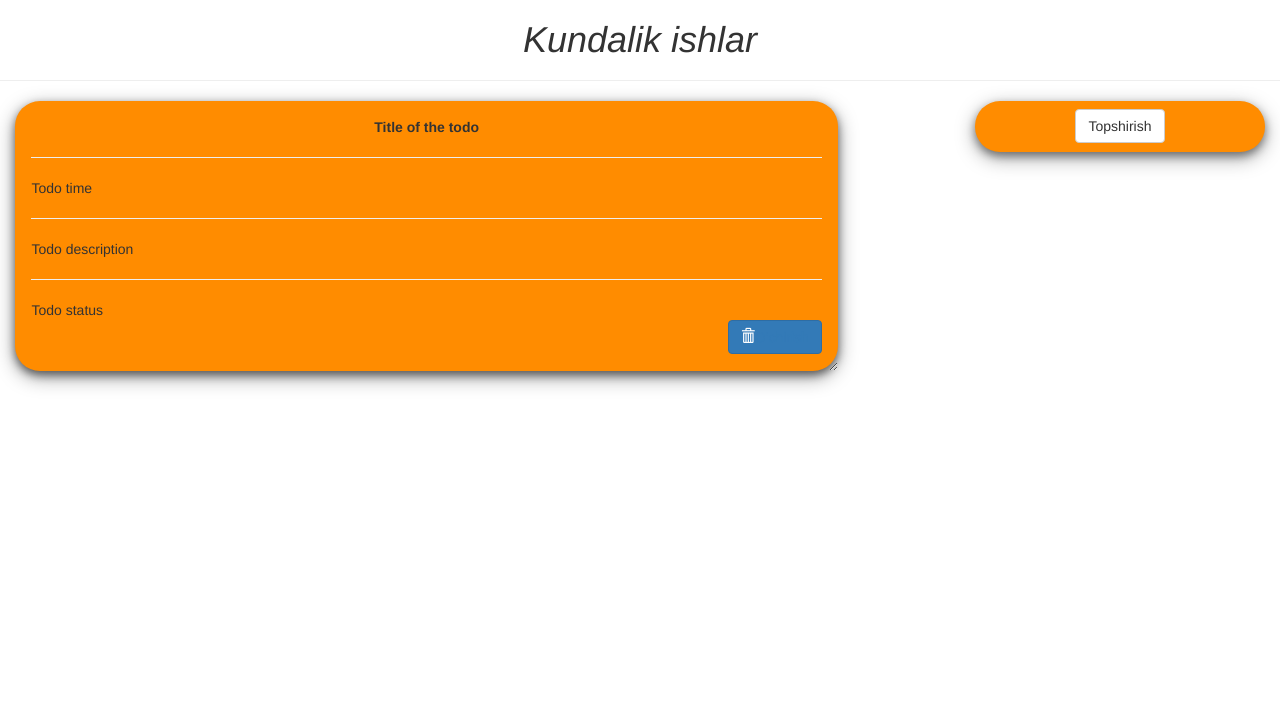
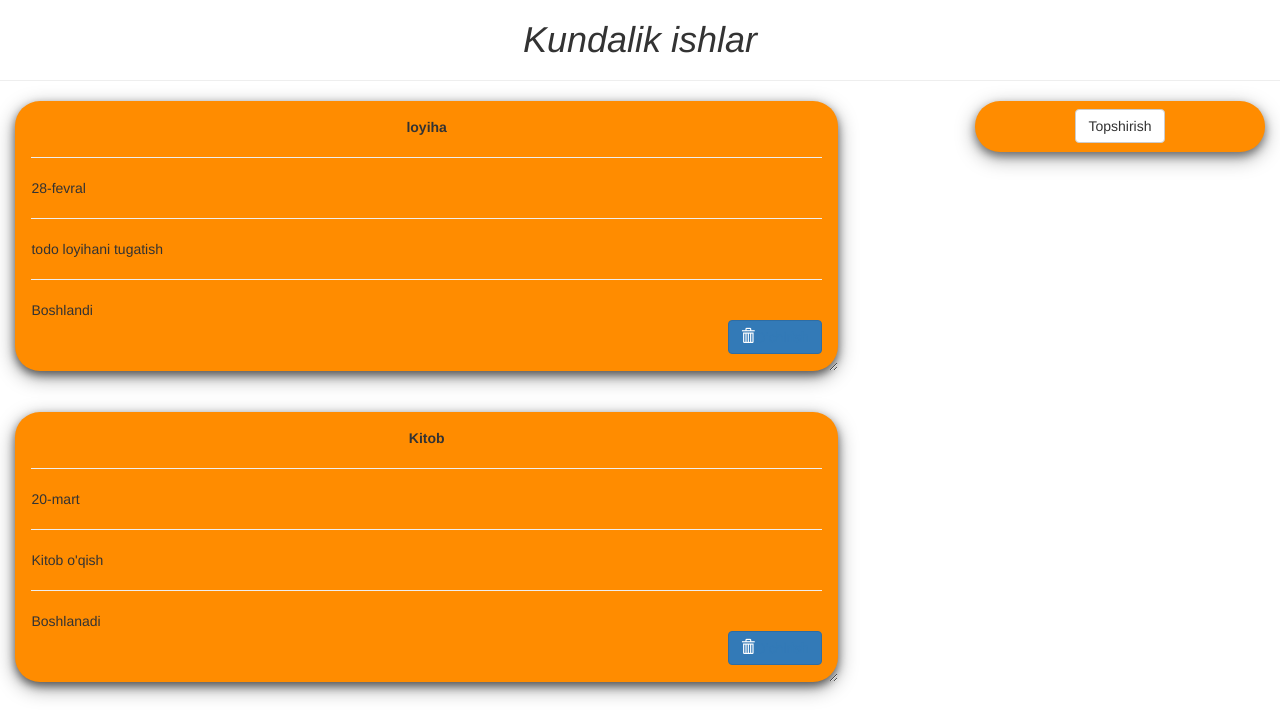
Before and after one commit to Akmaljon2002/todo_djangoda, a Django app: page / in a window 1280 px wide. Shown: the top 722 px of the page. Run offline with Django 4.2, Linux system fonts and the light colour scheme; data comes from the database, SQL or seed files in the repository; both versions use the stored data as it was after the commit; some libraries are stand-ins or nearby versions.

Commit message:
Hamma todolarni chiqarish imkoniyati qo'shildi

```diff
--- a/asosiy/models.py
+++ b/asosiy/models.py
@@ -4,8 +4,9 @@ class Kundalik(models.Model):
     status = [
         ("Boshlanadi", "Boshlanadi"), ("Boshlandi", "Boshlandi"), ("Bajarildi", "Bajarildi")
     ]
+    sarlavha = models.CharField(max_length=30, blank=True)
     muddat = models.CharField(max_length=20)
     batafsil = models.CharField(max_length=50)
     status = models.CharField(max_length=50, choices=status)
     def __str__(self):
-        return self.muddat
+        return self.sarlavha
--- a/asosiy/views.py
+++ b/asosiy/views.py
@@ -1,4 +1,8 @@
 from django.shortcuts import render
+from .models import *
 
 def home(request):
-    return render(request, 'todo.html')
+    data = {
+        "kundalik":Kundalik.objects.all()
+    }
+    return render(request, 'todo.html', data)
--- a/templates/todo.html
+++ b/templates/todo.html
@@ -58,17 +58,19 @@
   <div class="row">
 
     <div class="col-md-8">
+      {% for k in kundalik %}
       <div class="card">
-        <center><b>Title of the todo</b></center>
+        <center><b>{{k.sarlavha}}</b></center>
         <hr/>
-        Todo time
+        {{k.muddat}}
         <hr/>
-        Todo description
+        {{k.batafsil}}
         <hr/>
-        Todo status
+        {{k.status}}
         <br />
         <button class="btn btn-primary" style="float: right;"><span class="glyphicon glyphicon-trash"></span><a href="#">O'chirish</a></button>
       </div>
+      {% endfor %}
     </div>
     <div class="col-md-1"> </div>
     <div class="col-md-3" >
```
Also changed, not shown: asosiy/migrations/0001_initial.py (added), asosiy/migrations/0002_kundalik_sarlavha.py (added), db.sqlite3.
